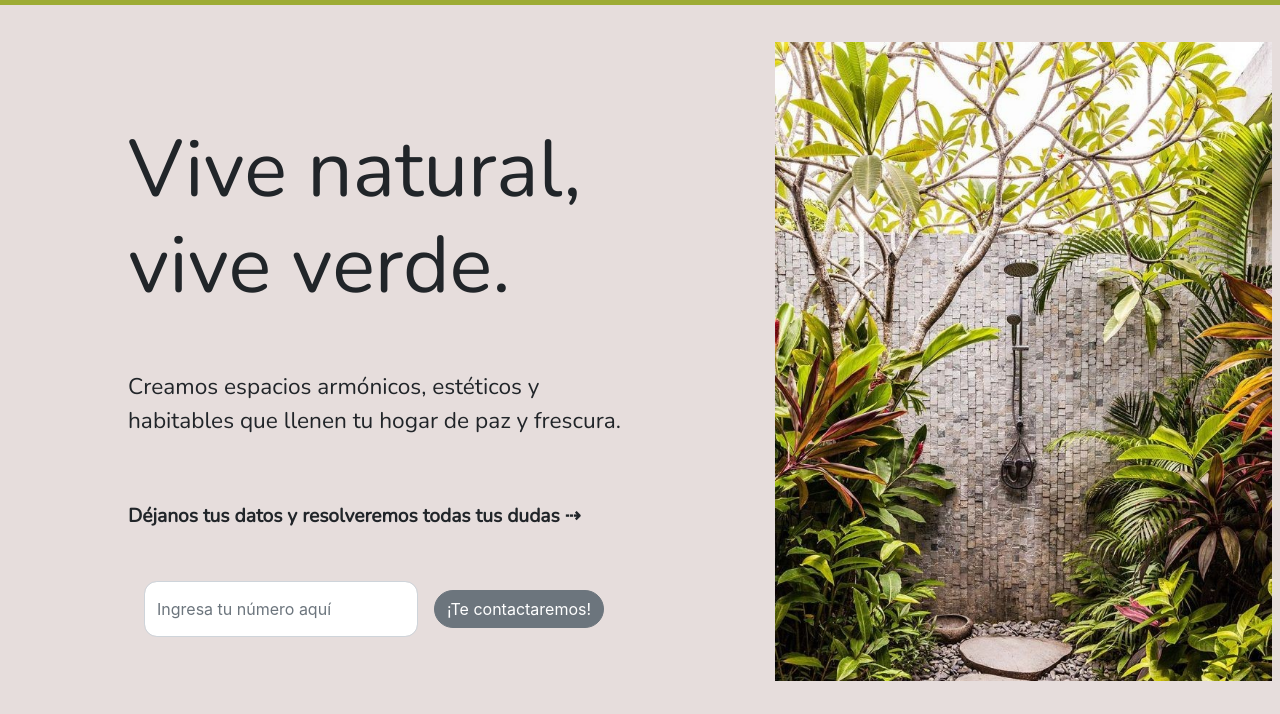
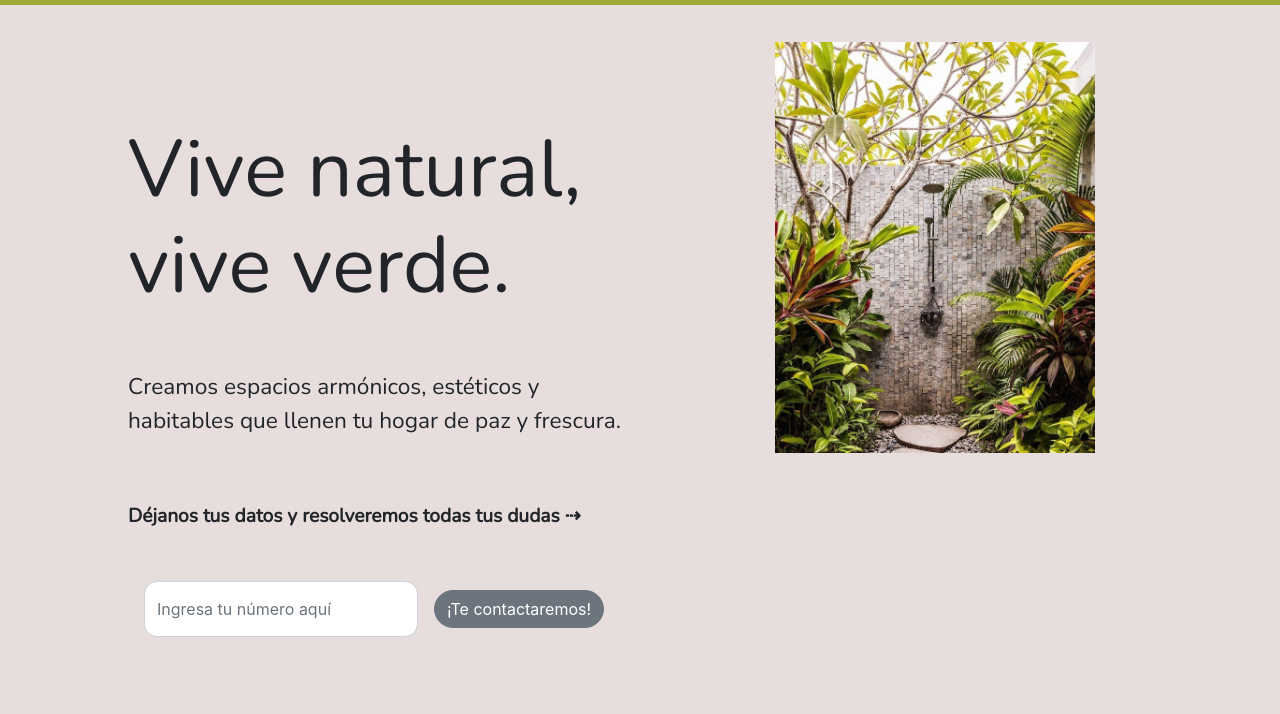
Before and after one commit to LoreSof23/Landing_AMARECEAE, a plain HTML site: page index.html in a window 1280 px wide. Shown: the part 86-800 px from the top of the page. Drawn offline with nearby package versions, Linux system fonts and the light colour scheme; files that its build step writes are made by us from their sources.

Commit message:
Update styles.css

```diff
--- a/Assets/styles.css
+++ b/Assets/styles.css
@@ -138,6 +138,6 @@
 
 .img-responsive {
     width: 100%;
-    max-width: 50rem;
+    max-width: 20rem;
     height: auto;
 }
```
